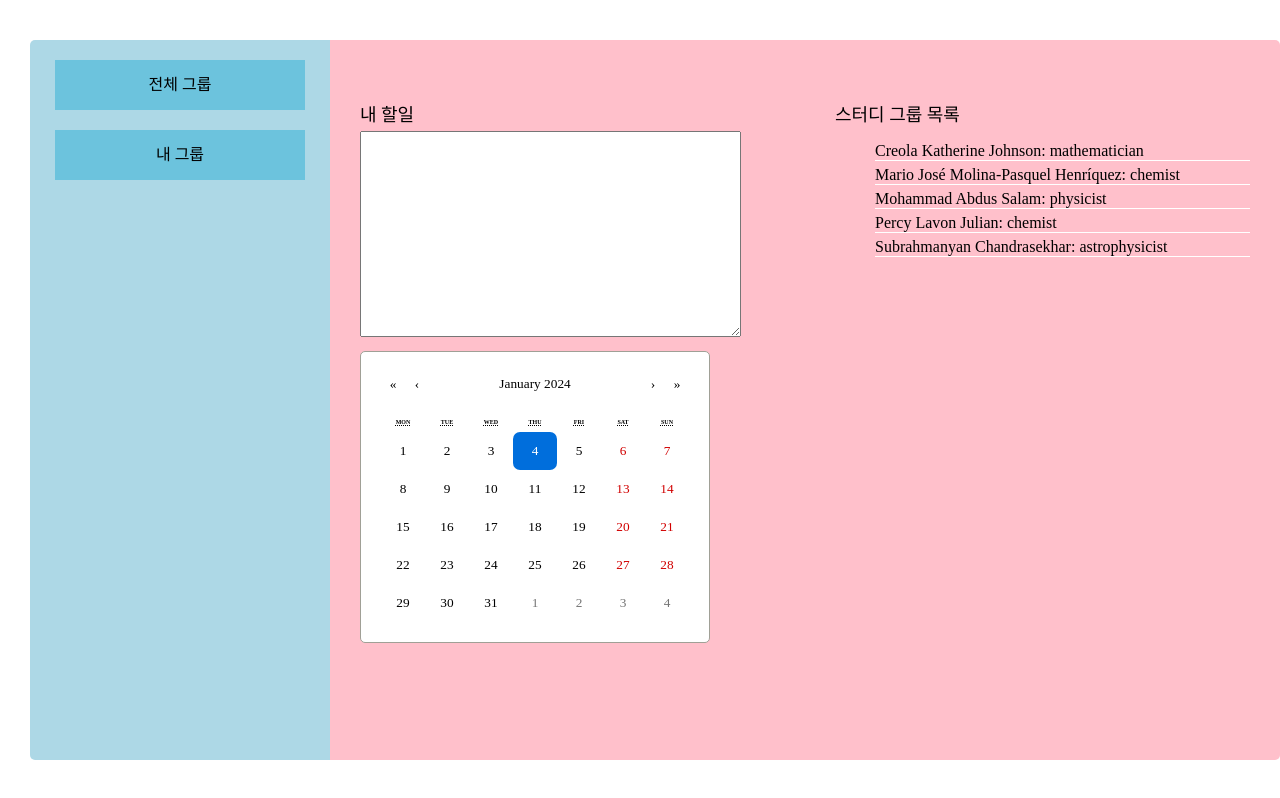
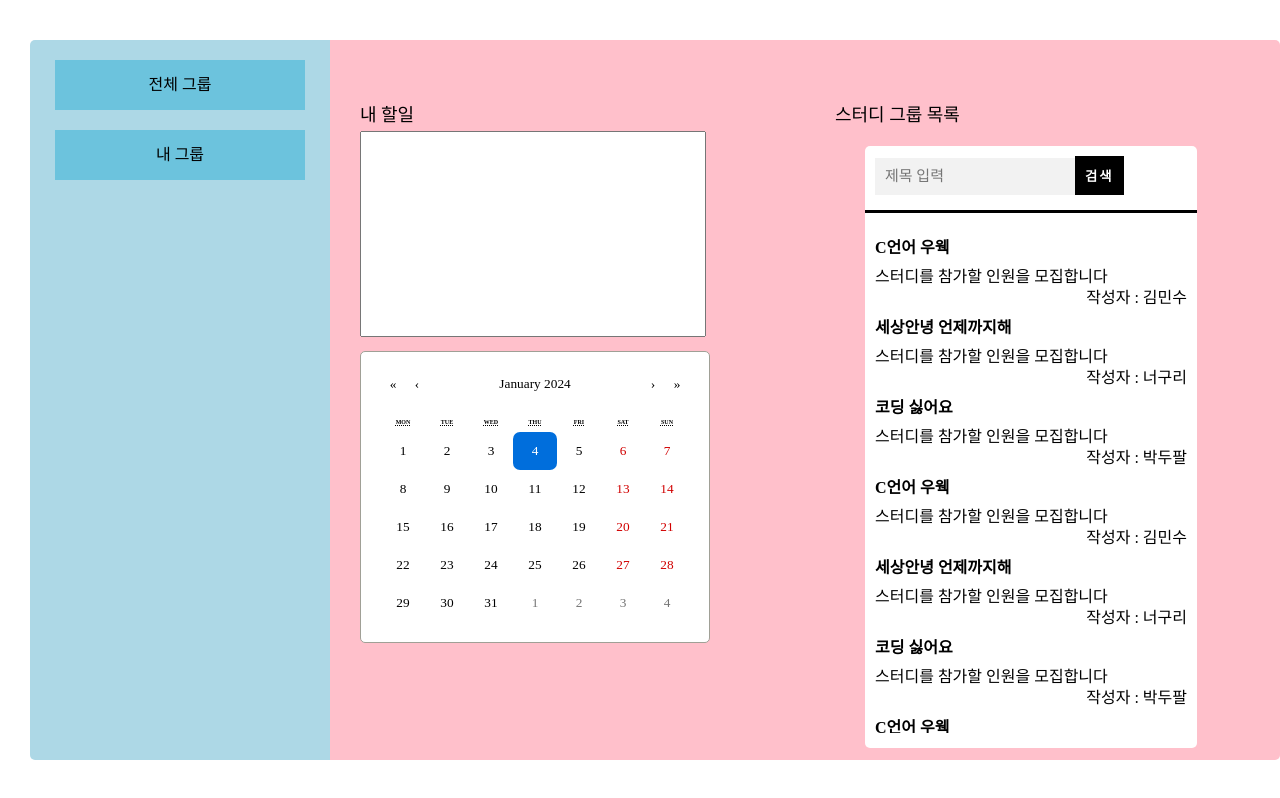
Before and after one commit to iam6ukk/qstudy_front, a React (Create React App) app: page /main in a window 1280 px wide. Built offline with nearby package versions, Linux system fonts and the light colour scheme; a web font is replaced by a local one.

Commit message:
textarea 수정

```diff
--- a/src/pages/main/board.js
+++ b/src/pages/main/board.js
@@ -1,8 +1,9 @@
-import { useState } from "react";
+import { useCallback, useState, useRef } from "react";
 import Calendar from "react-calendar";
 import styled from "styled-components";
 import "react-calendar/dist/Calendar.css";
 import styles from "./css/board.module.css";
+import GroupList from "../../components/group/myGroupList";
 
 export const CalendarBox = styled.div`
   display: flex;
@@ -51,21 +52,12 @@ export const StyleCalendar = styled(Calendar)`
 const Board = () => {
   const [today, setToday] = useState(new Date());
 
-  const people = [
-    "Creola Katherine Johnson: mathematician",
-    "Mario José Molina-Pasquel Henríquez: chemist",
-    "Mohammad Abdus Salam: physicist",
-    "Percy Lavon Julian: chemist",
-    "Subrahmanyan Chandrasekhar: astrophysicist",
-  ];
-  const listItems = people.map((person) => <li>{person}</li>);
-
   return (
     <div className={styles.board_container}>
       <div className={styles.board_sub}>
         <div className={styles.board_todo}>
           <label>내 할일</label>
-          <textarea name="todo" row={5} cols={40}></textarea>
+          <textarea name="todo"></textarea>
         </div>
         <div className={styles.board_calendar}>
           <CalendarBox>
@@ -75,7 +67,7 @@ const Board = () => {
       </div>
       <div className={styles.board_groups}>
         <lael>스터디 그룹 목록</lael>
-        <ul>{listItems}</ul>
+        <GroupList></GroupList>
       </div>
     </div>
   );
--- a/src/pages/main/css/board.module.css
+++ b/src/pages/main/css/board.module.css
@@ -17,8 +17,10 @@
     margin-bottom: 5px;
   }
   textarea {
+    width: 340px;
     height: 200px;
     font-size: 16px;
+    resize: none;
   }
 }
 
```
